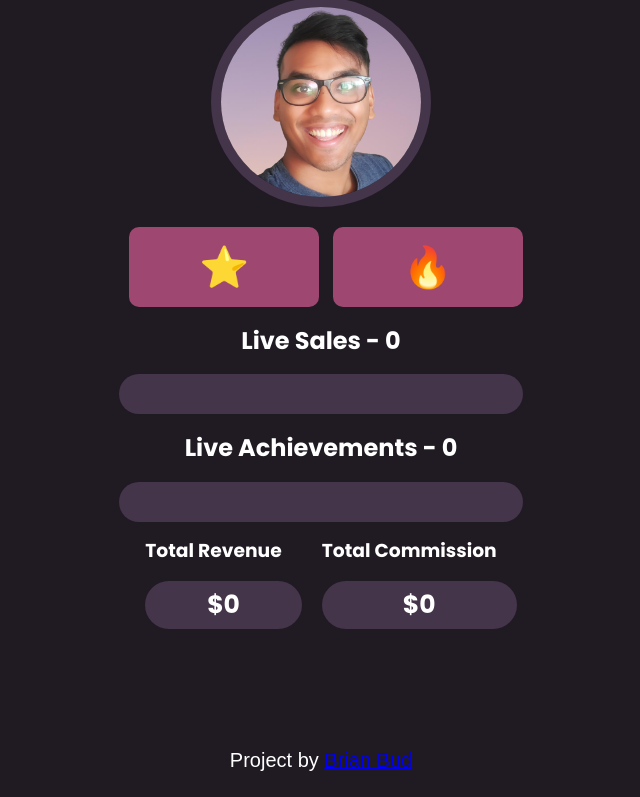
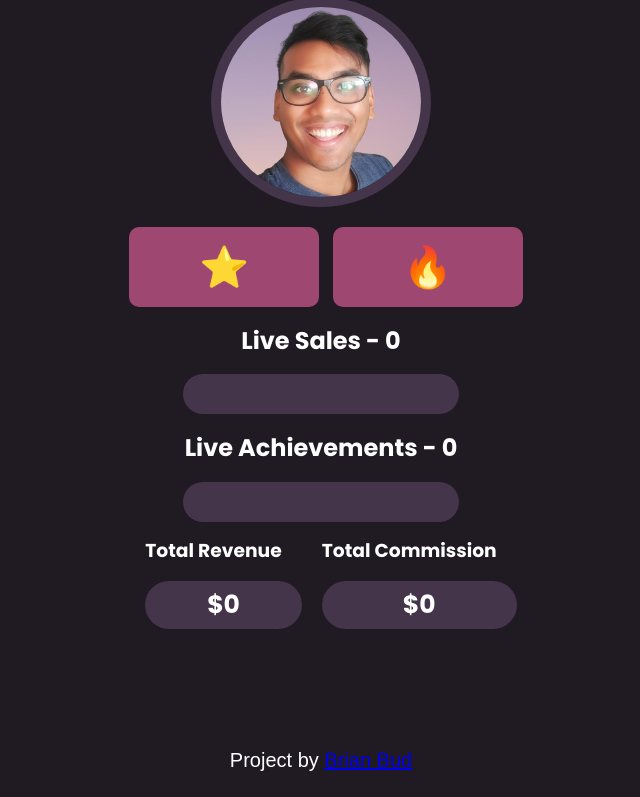
Before and after one commit to brianbud/salesboard, a website built with Vite: page index.html in a window 1280 px wide. Shown: the part 83-880 px from the top of the page, without its empty margins (319-959 px from the left). Built offline with nearby package versions, Linux system fonts and the light colour scheme.

Commit message:
item overflow issue

```diff
--- a/index.css
+++ b/index.css
@@ -50,8 +50,8 @@ button:hover {
 }
 
 .counter {
-    height: 20px;
-    min-width: 30%;
+    min-height: 20px;
+    min-width: 20%;
     padding: 10px;
     background-color: #44354A;
     border-radius: 50px;
```
